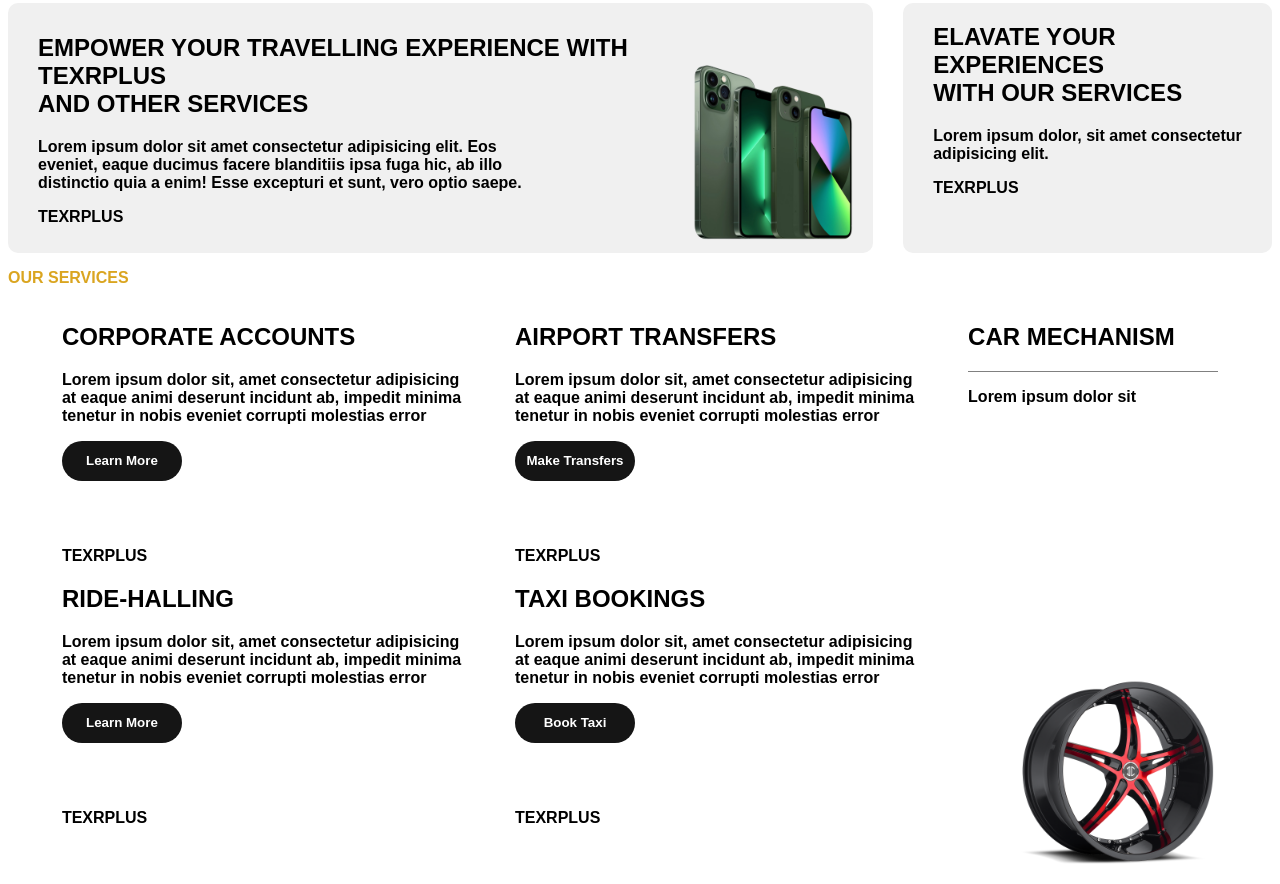
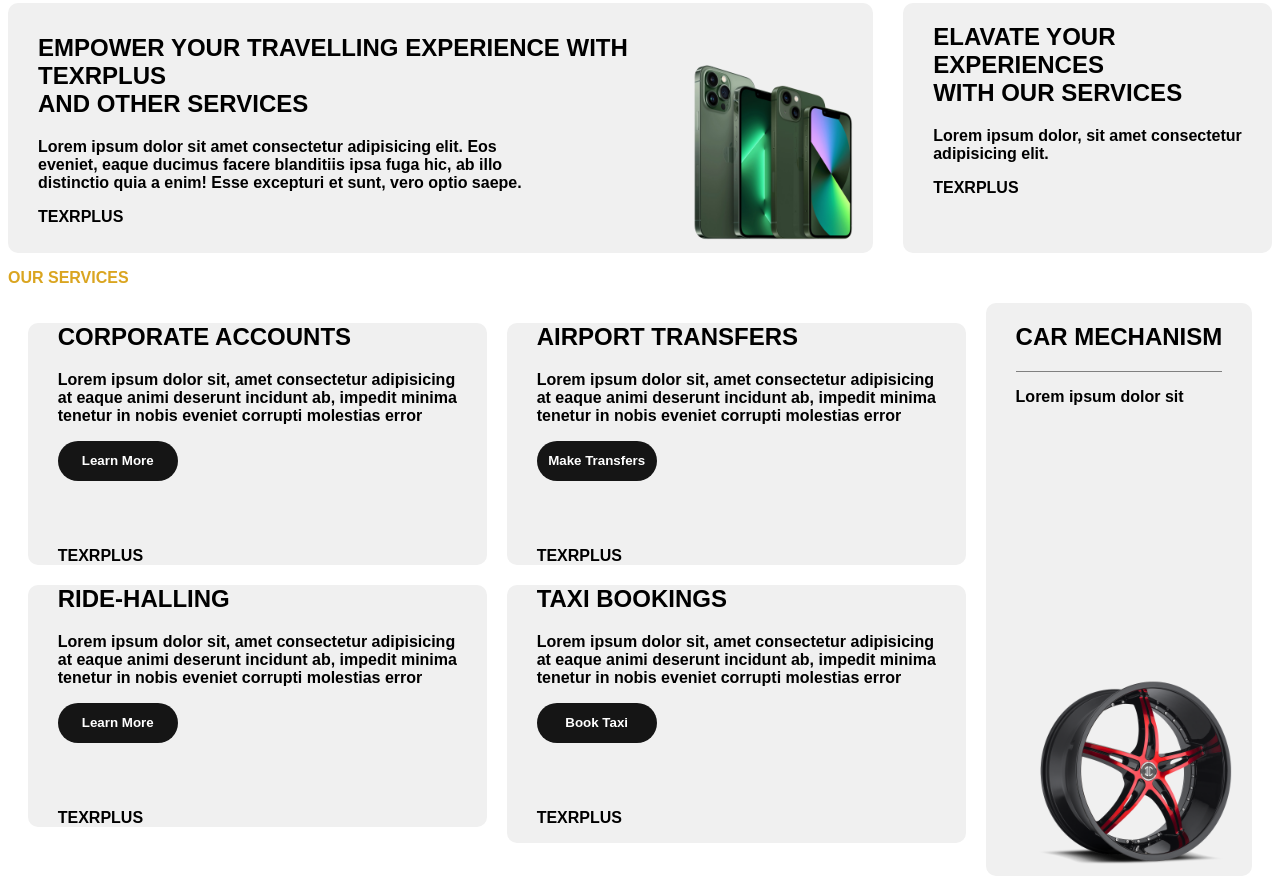
Before and after one commit to codeville-2024/ride-booking, a plain HTML site: page index.html in a window 1280 px wide. Shown: the part 509-1393 px from the top of the page. Drawn offline with Linux system fonts and the light colour scheme.

Commit message:
new changes

```diff
--- a/index.html
+++ b/index.html
@@ -100,6 +100,7 @@
       <div id="div8">
         <div id="div9">
           <div id="div10">
+            <div id="div18">
               <h1>CORPORATE ACCOUNTS</h1>
               <p>
                 Lorem ipsum dolor sit, amet consectetur adipisicing
@@ -111,7 +112,9 @@
               <button id="learn-more">Learn More</button>
               <p id="div5">TEXRPLUS</p>
             </div>
+          </div>
           <div id="div11">
+            <div id="div18">
               <h1>RIDE-HALLING</h1>
               <p>
                 Lorem ipsum dolor sit, amet consectetur adipisicing
@@ -124,9 +127,11 @@
               <p id="div5">TEXRPLUS</p>
             </div>
           </div>
+        </div>
 
         <div id="div12">
           <div id="div13">
+            <div id="div18">
               <h1>AIRPORT TRANSFERS</h1>
               <p>
                 Lorem ipsum dolor sit, amet consectetur adipisicing
@@ -139,7 +144,9 @@
               <button id="learn-more">Make Transfers</button>
               <p id="div5">TEXRPLUS</p>
             </div>
+          </div>
           <div id="div14">
+            <div id="div18">
               <h1>TAXI BOOKINGS</h1>
               <p>
                 Lorem ipsum dolor sit, amet consectetur adipisicing
@@ -156,8 +163,10 @@
               </div>
             </div>
           </div>
+        </div>
         <div id="div17">
           <div>
+            <div id="div18">
               <h1>CAR MECHANISM</h1>
               <div id="line"></div>
               <p>Lorem ipsum dolor sit</p>
@@ -167,6 +176,7 @@
             </div>
           </div>
         </div>
+      </div>
     </section>
   </body>
 </html>
--- a/style.css
+++ b/style.css
@@ -97,13 +97,44 @@
   align-items: center;
   border-radius: 10px;
 }
-
+#div18 {
+  margin-left: 30px;
+  margin-top: 10px;
+  margin-bottom: 10px;
+  margin-right: 30px;
+}
 #div8 {
   display: flex;
   justify-content: space-evenly;
 }
 #line {
   border-bottom: 1px solid gray;
+}
+#div10 {
+  background-color: rgb(240, 240, 240);
+  align-items: center;
+  border-radius: 10px;
+}
+#div11 {
+  background-color: rgb(240, 240, 240);
+  align-items: center;
+  border-radius: 10px;
+}
+
+#div13 {
+  background-color: rgb(240, 240, 240);
+  align-items: center;
+  border-radius: 10px;
+}
+#div14 {
+  background-color: rgb(240, 240, 240);
+  align-items: center;
+  border-radius: 10px;
+}
+#div17 {
+  background-color: rgb(240, 240, 240);
+  align-items: center;
+  border-radius: 10px;
 }
 
 #wheel {
```
Lines whose indentation alone changed are shown as unchanged.
